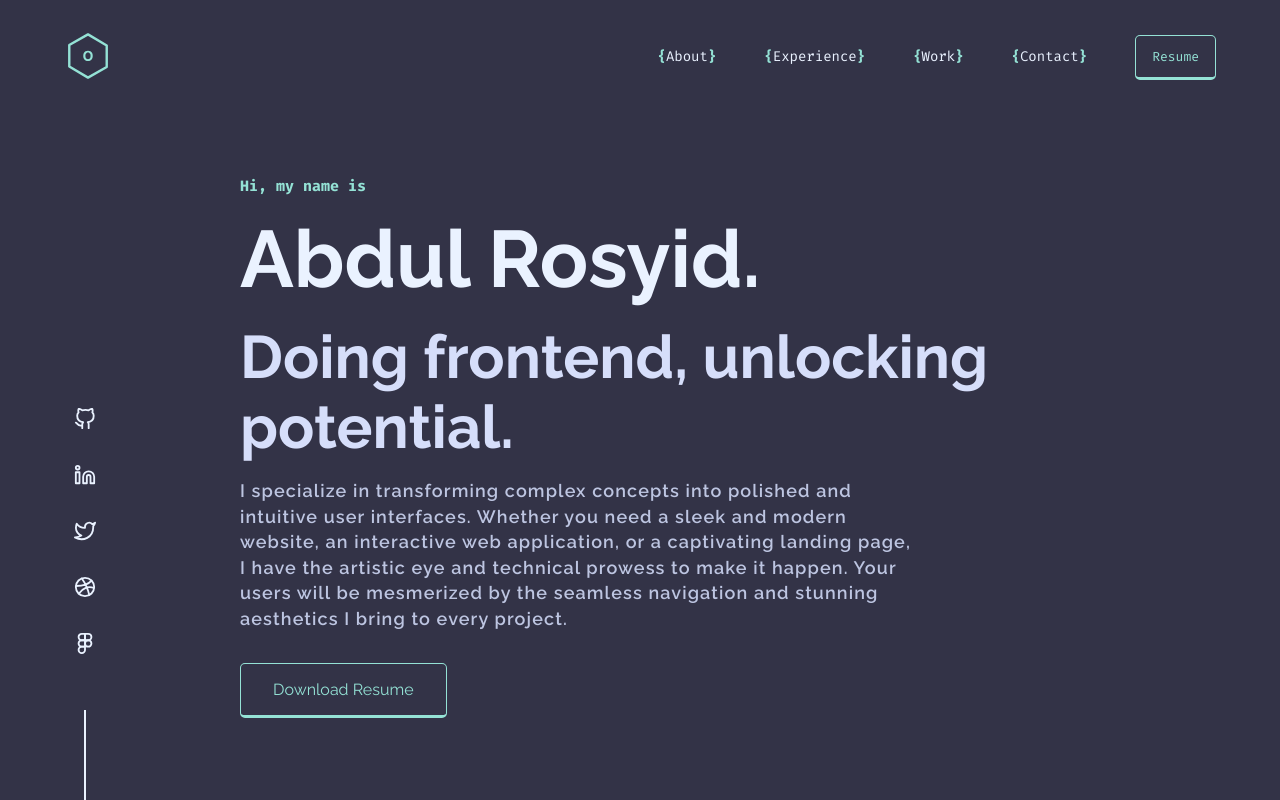
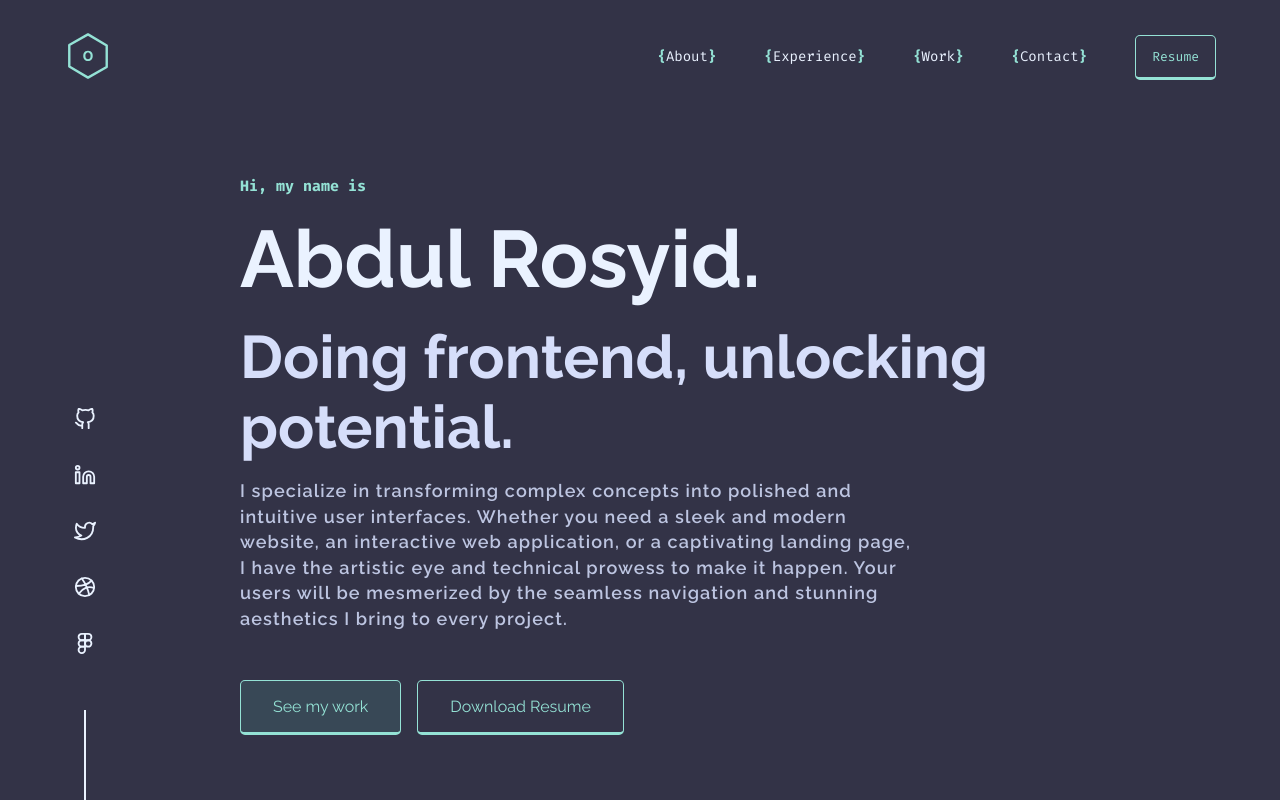
Before and after one commit to ocitocit/personal-web, a Next.js app: page / in a window 1280 px wide. Shown: the top 800 px of the page. Built offline with nearby package versions, Linux system fonts and the light colour scheme.

Commit message:
add more button to hero

```diff
--- a/components/Button.tsx
+++ b/components/Button.tsx
@@ -4,11 +4,13 @@ import React from 'react';
 interface ButtonProps {
   text: string;
   link: string;
+  target?: string;
+  styles?: string;
 }
 
-const Button = ({ text, link }: ButtonProps) => {
+const Button = ({ text, link, styles = '', target = '_blank' }: ButtonProps) => {
   return (
-    <Link href={link} className="btn" target="_blank">
+    <Link href={link} className={`btn ${styles}`} target={target}>
       {text}
     </Link>
   );
--- a/scss/sections/_hero.scss
+++ b/scss/sections/_hero.scss
@@ -33,6 +33,14 @@
   }
   &-button {
     margin-top: 2rem;
+    display: flex;
+    gap: 0 1rem;
+    .work-btn {
+      background-color: #64fad91a;
+      &:hover {
+        background-color: transparent;
+      }
+    }
     .btn {
       padding: 1rem 2rem;
       font-size: var(--tbase);
--- a/section/Hero.tsx
+++ b/section/Hero.tsx
@@ -15,6 +15,7 @@ const Hero = () => {
         every project.
       </h3>
       <div className="hero-button">
+        <Button text="See my work" link="/#work" styles="work-btn" target="_self" />
         <Button
           text="Download Resume"
           link="https://docs.google.com/document/d/1WlZf8lnblgVUJ0Ami-wy-s02cKyVaJ-zv-1KmBhMpTk/edit?usp=sharing"
```
